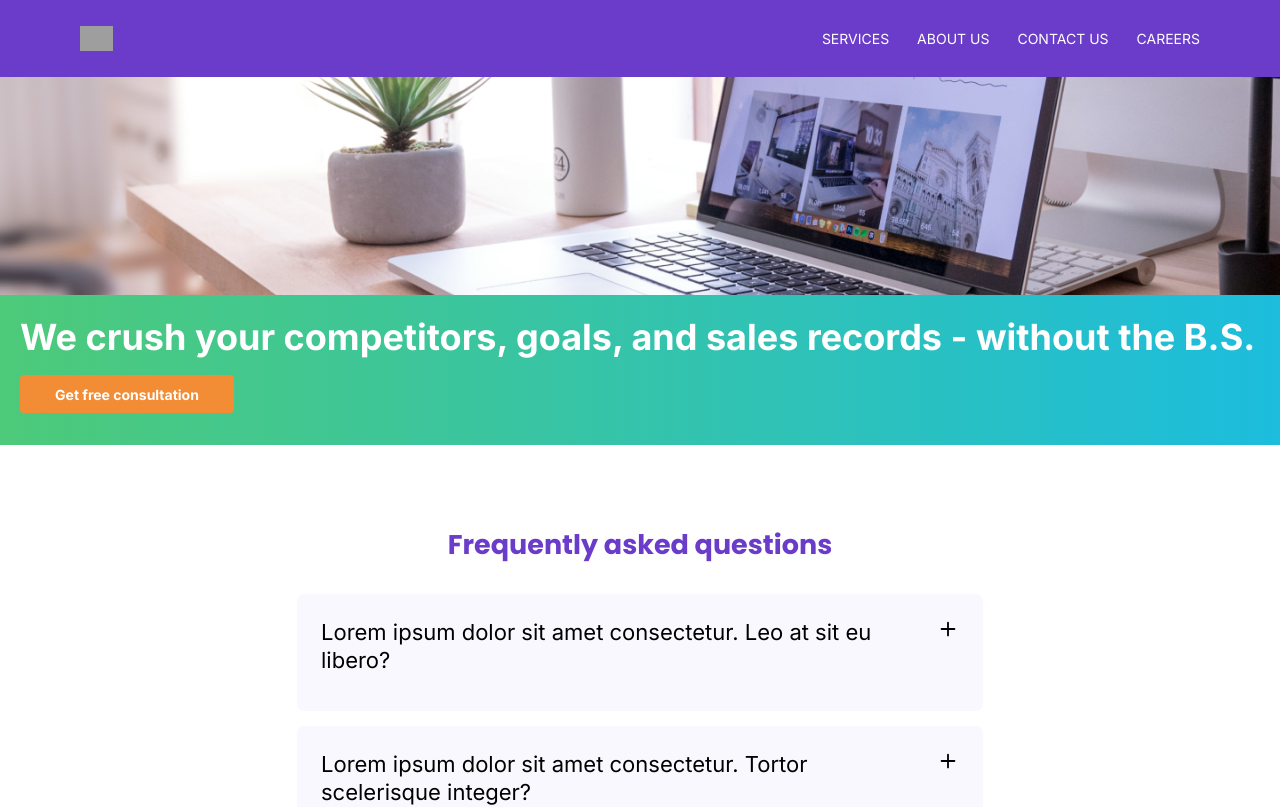
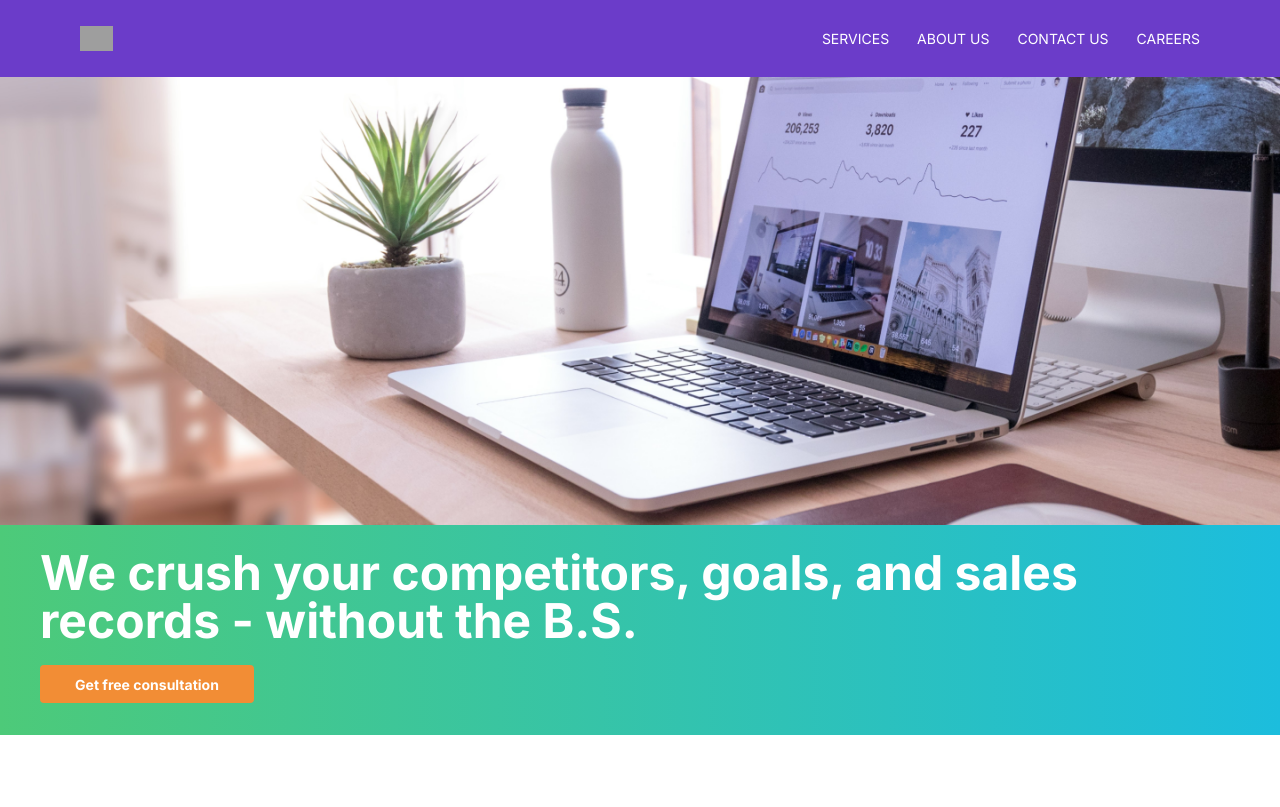
Before and after one commit to KavishkaThushal/AT-DIGITAL, a React (Vite) app in the folder AT DIGITAL/: page / in a window 1280 px wide. Shown: the top 807 px of the page. Built offline with nearby package versions, Linux system fonts and the light colour scheme; grey boxes are pictures that could not be loaded.

Commit message:
hero 768px done

```diff
--- a/AT DIGITAL/src/pages/home/Home.jsx
+++ b/AT DIGITAL/src/pages/home/Home.jsx
@@ -10,11 +10,11 @@ function Home() {
     <div className='flex flex-col'>
       {/* //hero section */}
       <div className='flex flex-col w-full '>
-        <div className='w-full h-[218px]'>
+        <div className='w-full h-[218px] md:h-[448px]'>
           <img src={hero} alt='hero' className='w-full h-full object-cover'/>
         </div>
-        <div className='flex flex-col px-[20px] pb-[32px] pt-[24px] bg-gradient-to-r from-[#4DCA79] to-AnalogousBlue gap-[20px]  '>
-            <h1 className='text-[36px]  font-bold text-white leading-[36px] '>We crush your competitors, goals, and sales records - without the B.S.</h1>
+        <div className='flex flex-col px-[20px] pb-[32px] pt-[24px] bg-gradient-to-r from-[#4DCA79] to-AnalogousBlue gap-[20px] md:px-[40px]  '>
+            <h1 className='text-[36px]  font-bold text-white leading-[36px] md:text-[48px] md:leading-[48px]'>We crush your competitors, goals, and sales records - without the B.S.</h1>
             <Button text='Get free consultation' height={38} width={214} onClick={()=>{}}/>
         </div>
 
```
